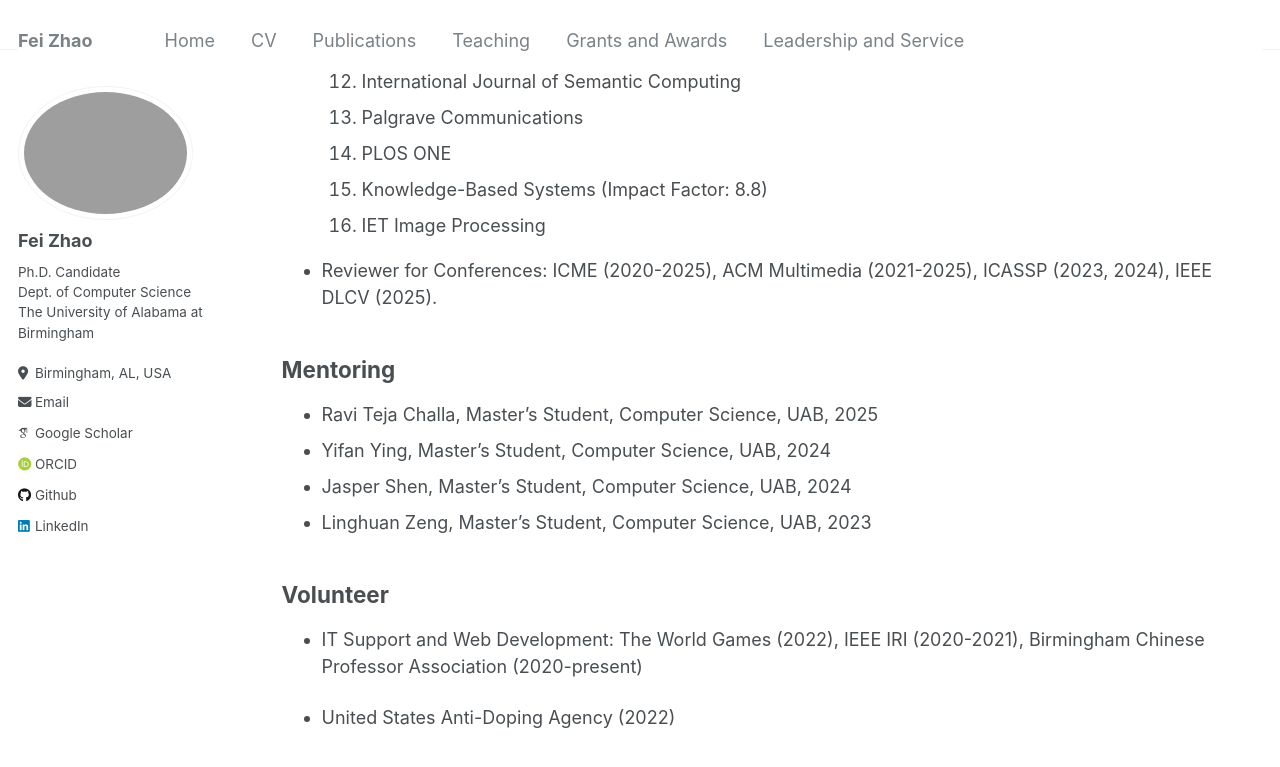
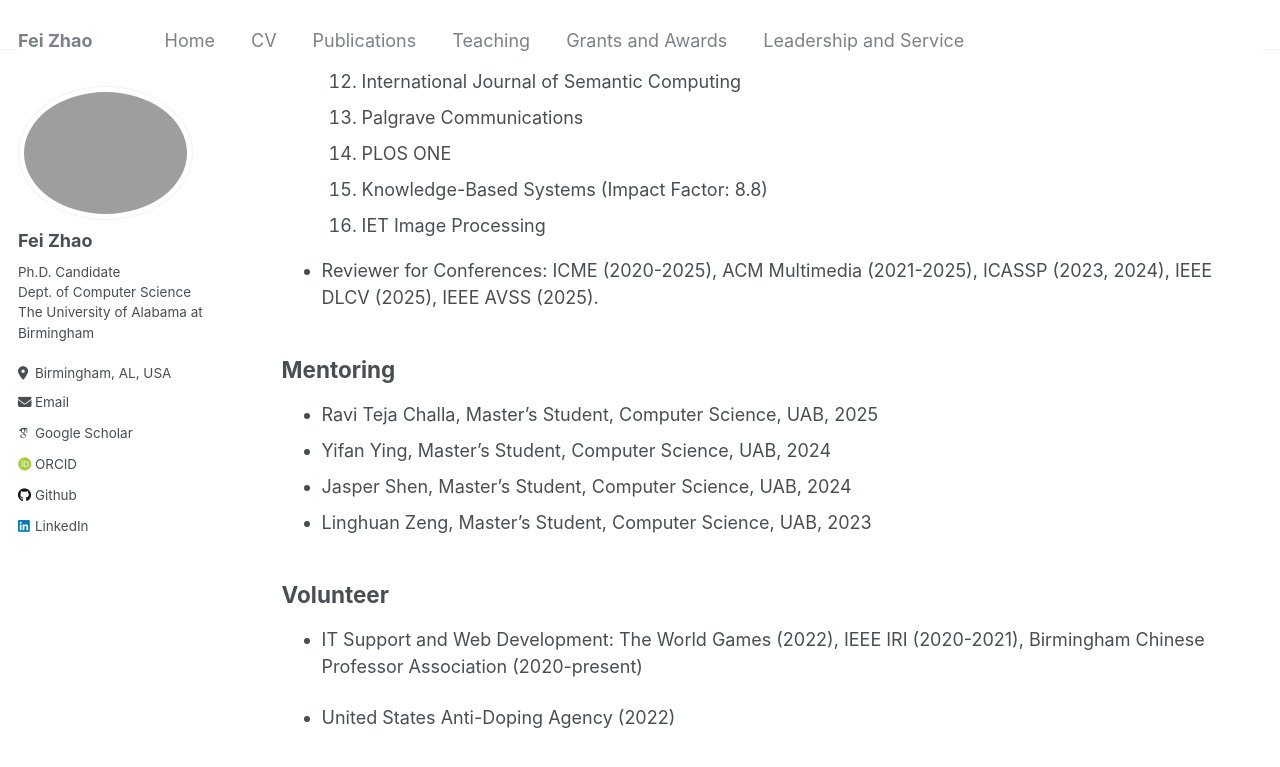
Before and after one commit to feizhao19/feizhao19.github.io, a Jekyll site: the page built from _pages/about.md, in a window 1280 px wide and 900 px high, scrolled down 4945 px. Shown: the top 767 px of the window. Built offline with Jekyll 4.4.1, drawn with Linux system fonts in a browser that asks for light colours; some web fonts are replaced.

Commit message:
update conference reviewer list

```diff
--- a/_pages/about.md
+++ b/_pages/about.md
@@ -173,7 +173,7 @@ Explore my projects, publications, and more on my [LinkedIn](https://www.linkedi
 	15.	Knowledge-Based Systems (Impact Factor: 8.8)
 	16.	IET Image Processing
 
-- Reviewer for Conferences: ICME (2020-2025), ACM Multimedia (2021-2025), ICASSP (2023, 2024),  IEEE DLCV (2025).
+- Reviewer for Conferences: ICME (2020-2025), ACM Multimedia (2021-2025), ICASSP (2023, 2024),  IEEE DLCV (2025), IEEE AVSS (2025).
 
 ## Mentoring
 <!-- ====== -->
```
Also changed, not shown: _pages/home.md (+1 -2 lines), _pages/talks.md (+1 -2 lines).
